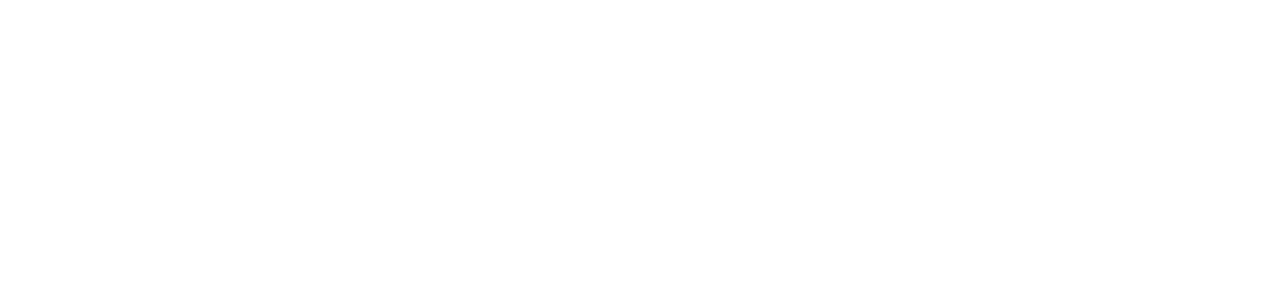
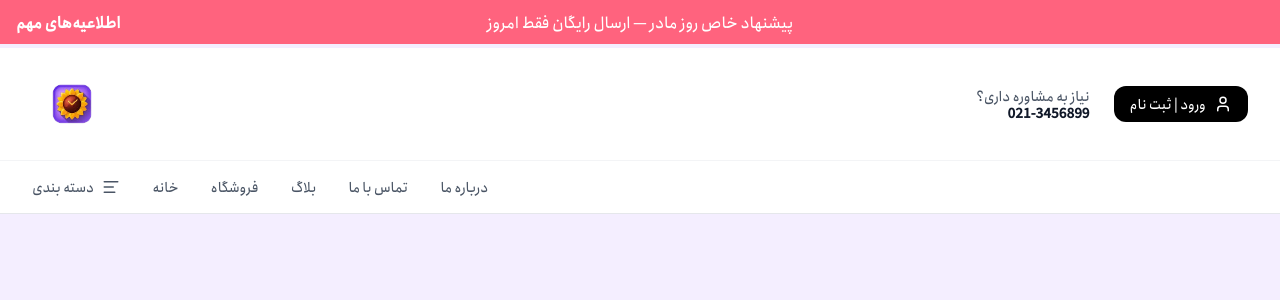
Before and after one commit to Masoud2025/MasoudDevStudio, a Next.js app: page /Projects/DemoClock in a window 1280 px wide. Shown: the top 300 px of the page. Built offline with nearby package versions, Linux system fonts and the light colour scheme.

Commit message:
clockDemo : install react-icons , Add logo

```diff
--- /dev/null
+++ b/app/Projects/DemoClock/components/Navbar.tsx
@@ -0,0 +1,70 @@
+import { TextAlignStart, User } from "lucide-react";
+import Image from "next/image";
+import Logo from "../assets/logo.png";
+
+export default function Navbar() {
+  return (
+    <nav className="w-full border-b border-gray-200 bg-white">
+      {/* ===== Top Row ===== */}
+      <div className="max-w-7xl mx-auto px-4 lg:px-8">
+        <div className="flex items-center justify-between py-4">
+          {/* Right Side (Logo) */}
+          <div className="flex items-center">
+            <Image
+              src={Logo}
+              width={80}
+              height={80}
+              alt="Logo"
+              className="object-contain"
+            />
+          </div>
+
+          {/* Left Side (Contact + Login) */}
+          <div className="hidden md:flex items-center gap-6 text-sm">
+            <div className="text-right leading-tight">
+              <p className="text-gray-600">نیاز به مشاوره داری؟</p>
+              <span className="font-semibold text-gray-900">021-3456899</span>
+            </div>
+
+            <button className="flex items-center gap-2 bg-black text-white px-4 py-2 rounded-xl hover:bg-gray-800 transition-all duration-300 text-sm">
+              ورود | ثبت نام
+              <User size={18} />
+            </button>
+          </div>
+        </div>
+      </div>
+
+      {/* ===== Bottom Row ===== */}
+      <div className="border-t border-gray-100">
+        <div className="max-w-7xl mx-auto px-4 lg:px-8">
+          <ul className="flex items-center justify-center md:justify-start gap-8 py-4 text-sm font-medium">
+            <li className="flex items-center gap-2 cursor-pointer hover:text-black text-gray-600 transition">
+              دسته بندی
+              <TextAlignStart size={18} />
+            </li>
+
+            <li className="cursor-pointer hover:text-black text-gray-600 transition">
+              خانه
+            </li>
+
+            <li className="cursor-pointer hover:text-black text-gray-600 transition">
+              فروشگاه
+            </li>
+
+            <li className="cursor-pointer hover:text-black text-gray-600 transition">
+              بلاگ
+            </li>
+
+            <li className="cursor-pointer hover:text-black text-gray-600 transition">
+              تماس با ما
+            </li>
+
+            <li className="cursor-pointer hover:text-black text-gray-600 transition">
+              درباره ما
+            </li>
+          </ul>
+        </div>
+      </div>
+    </nav>
+  );
+}
--- /dev/null
+++ b/app/Projects/DemoClock/components/TextSlider.tsx
@@ -0,0 +1,56 @@
+"use client";
+
+import { useEffect, useState } from "react";
+
+export default function TopAnnouncement() {
+  const messages = [
+    "کد تخفیف ویژه روز پدر فعال شد — ۲۰٪ تخفیف روی همه محصولات",
+    "پیشنهاد خاص روز مادر — ارسال رایگان فقط امروز",
+    "جشنواره شب یلدا — تخفیف محدود تا پایان امشب",
+    "فروش ویژه ساعت‌های لوکس — موجودی محدود",
+  ];
+
+  const [index, setIndex] = useState(0);
+
+  useEffect(() => {
+    const interval = setInterval(() => {
+      setIndex((prev) => (prev + 1) % messages.length);
+    }, 4000);
+
+    return () => clearInterval(interval);
+  }, []);
+
+  return (
+    <div className="fixed top-0 left-0 w-full h-11 bg-rose-400 text-white z-[100] overflow-hidden">
+
+      {/* دسکتاپ */}
+      <div className="hidden md:flex h-full items-center relative">
+
+        {/* متن ثابت سمت چپ */}
+        <div className="absolute left-4 font-semibold whitespace-nowrap">
+          اطلاعیه‌های مهم
+        </div>
+
+        {/* متن متغیر وسط */}
+        <div className="w-full flex justify-center px-24">
+          <p
+            key={index}
+            className="text-center transition-all duration-500 ease-in-out"
+          >
+            {messages[index]}
+          </p>
+        </div>
+      </div>
+
+      {/* موبایل */}
+      <div className="flex md:hidden h-full items-center justify-center px-4">
+        <p
+          key={index}
+          className="text-center text-sm transition-all duration-500 ease-in-out"
+        >
+          {messages[index]}
+        </p>
+      </div>
+    </div>
+  );
+}
--- /dev/null
+++ b/app/Projects/DemoClock/layout.tsx
@@ -0,0 +1,17 @@
+import TopAnnouncement from "./components/TextSlider";
+import "./ClockStlyes.css"
+
+export default function RootLayout({
+  children,
+}: {
+  children: React.ReactNode;
+}) {
+  return (
+    <html lang="fa">
+      <body>
+        <TopAnnouncement />
+        {children}
+      </body>
+    </html>
+  );
+}
--- a/app/Projects/DemoClock/page.tsx
+++ b/app/Projects/DemoClock/page.tsx
@@ -1,5 +1,12 @@
+import Navbar from "./components/Navbar";
+
 export default function ClockShop() {
   return (
-    <div className="fixed inset-0 bg-white w-screen h-screen overflow-x-hidden z-50" />
+    <div className="fixed inset-0 bg-[#F4EEFF] w-screen h-screen overflow-x-hidden z-50">
+        <div className="mt-12">
+
+        <Navbar></Navbar>
+        </div>
+    </div>
   );
 }
--- a/package.json
+++ b/package.json
@@ -16,6 +16,7 @@
     "next": "16.1.1",
     "react": "19.2.3",
     "react-dom": "19.2.3",
+    "react-icons": "^5.5.0",
     "three": "^0.182.0"
   },
   "devDependencies": {
```
Also changed, not shown: app/Projects/DemoClock/ClockStlyes.css (added), app/Projects/DemoClock/assets/logo.png (added), 1 other file (tests, documents, lock files or other folders).
